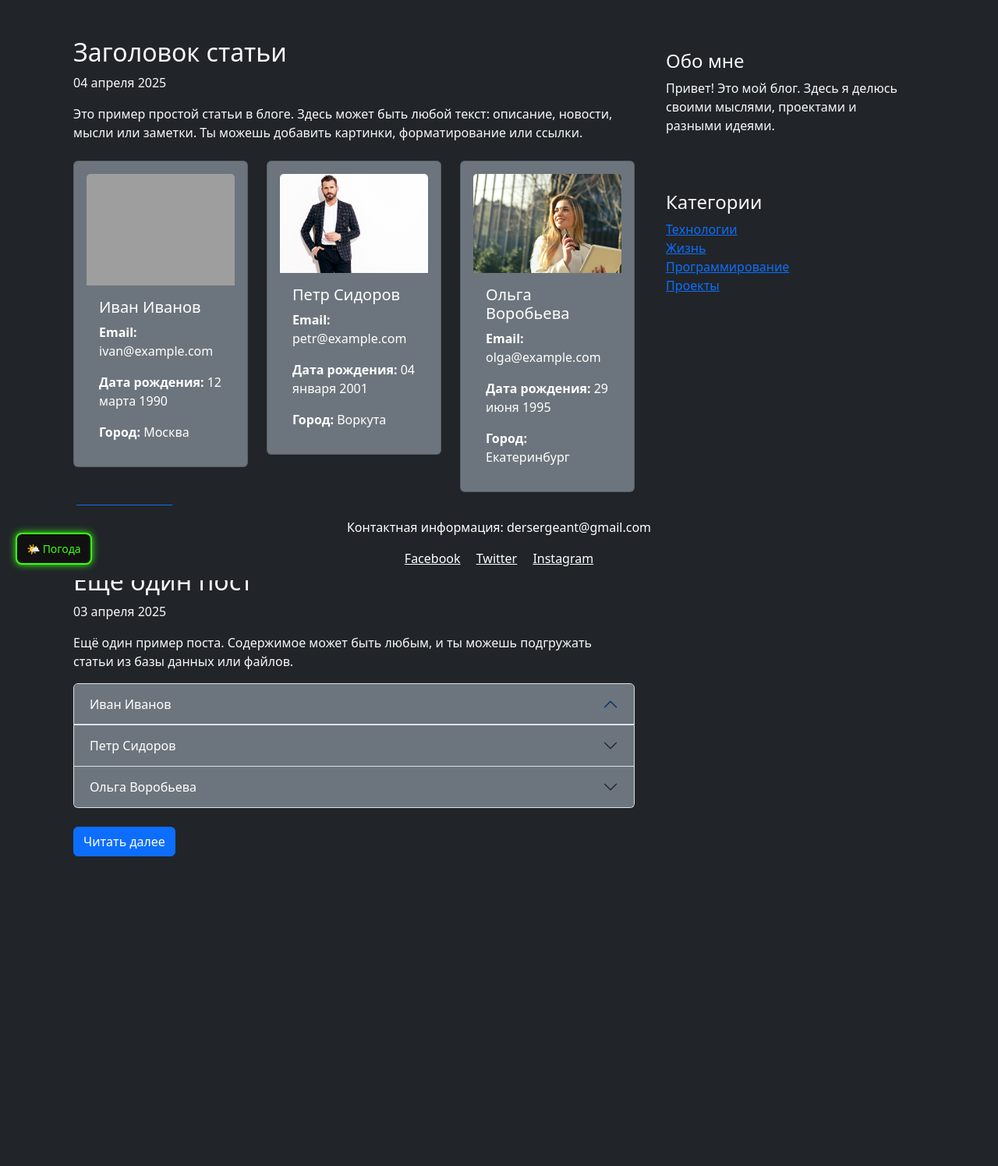
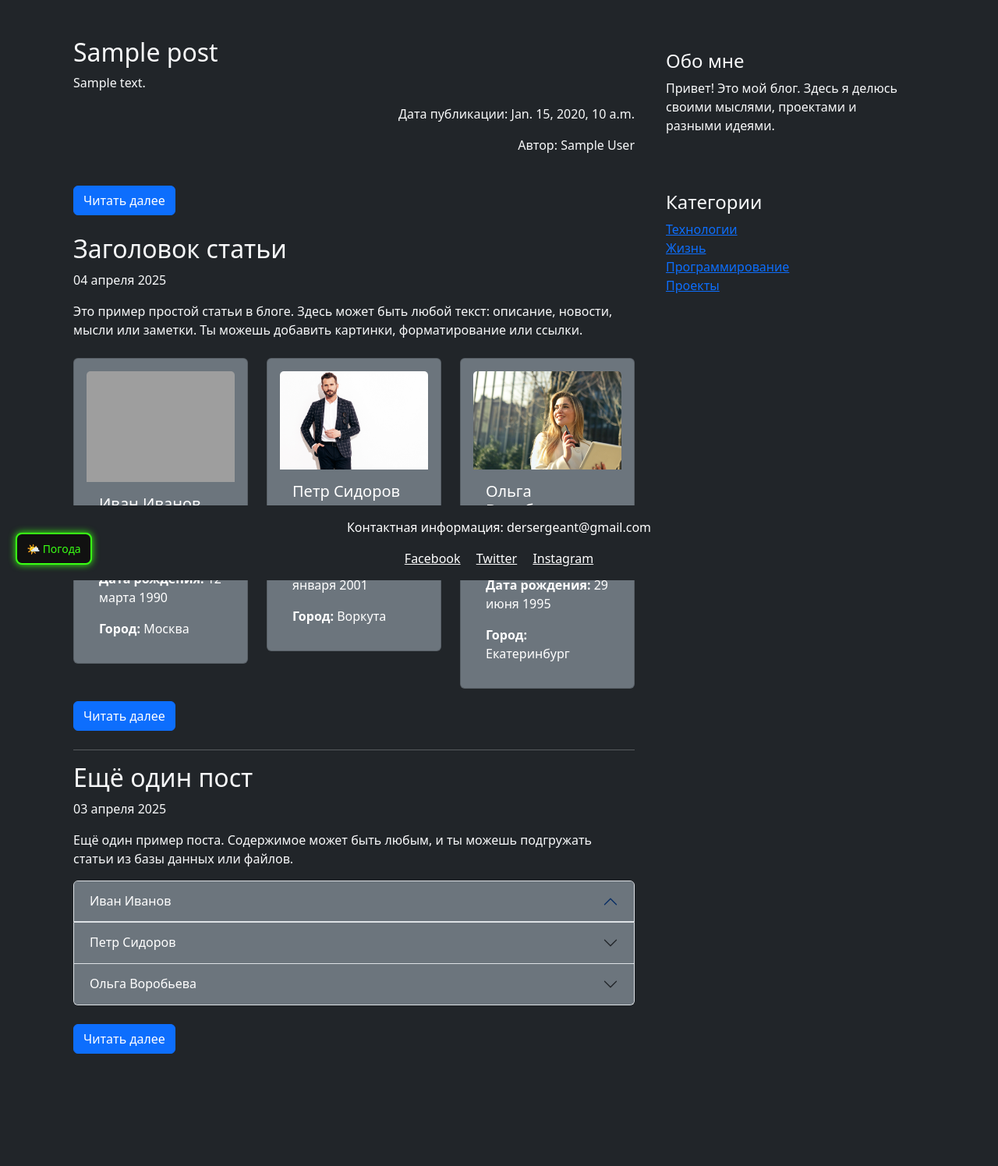
Before and after one commit to SergeantMal/django_project, a Django app: template django_lesson/blog/templates/blog/blog.html in a window 1280 px wide. Shown: the part 56-1551 px from the top of the page at 78% size. Before the commit the page ends 1154 px from the top, so only its background shows below. Run offline with Django 3.2, Linux system fonts and the light colour scheme; the template is opened without the code that fills it: most values are stand-ins (such as "Sample title", 1, 10 or a date in 2020); grey boxes are pictures that could not be loaded.

Commit message:
add admin panel + blog

```diff
--- a/django_lesson/blog/admin.py
+++ b/django_lesson/blog/admin.py
@@ -1,3 +1,7 @@
 from django.contrib import admin
 
+from .models import blog_post
+
+admin.site.register(blog_post)
+
 # Register your models here.
--- a/django_lesson/blog/templates/blog/blog.html
+++ b/django_lesson/blog/templates/blog/blog.html
@@ -12,6 +12,25 @@
         <div class="row">
             <!-- Основной контент -->
             <div class="col-md-8">
+                {% for post in news %}
+                    <div class="mb-4">
+                        <h2>{{ post.title }}</h2>
+                        <p>{{ post.short_description }}</p>
+                        <p align="right">Дата публикации: {{ post.pub_date }}</p>
+                        <p align="right">Автор: {{ post.author }}</p>
+                        <br>
+                        <button class="btn btn-primary" type="button" data-bs-toggle="collapse" data-bs-target="#post{{ post.id }}">
+                            Читать далее
+                        </button>
+                        <div class="collapse mt-2" id="post{{ post.id }}">
+                            <div class="card card-body bg-dark border-primary">
+                                {{ post.text }}
+                            </div>
+                        </div>
+                    </div>
+                {% endfor %}
+
+
                 <div class="mb-4">
                     <h2>Заголовок статьи</h2>
                     <p>04 апреля 2025</p>
--- a/django_lesson/blog/views.py
+++ b/django_lesson/blog/views.py
@@ -1,6 +1,8 @@
 from django.shortcuts import render
+from .models import blog_post
 
 # Create your views here.
 def blog(request):
+    news = blog_post.objects.all()
     return render(request, 'blog/blog.html', {
-        'title': '<strong>Блог</strong>'})
+        'title': '<strong>Блог</strong>', 'news': news})
```
Also changed, not shown: django_lesson/blog/models.py (+14 -1 lines), django_lesson/blog/migrations/0001_initial.py (added).
